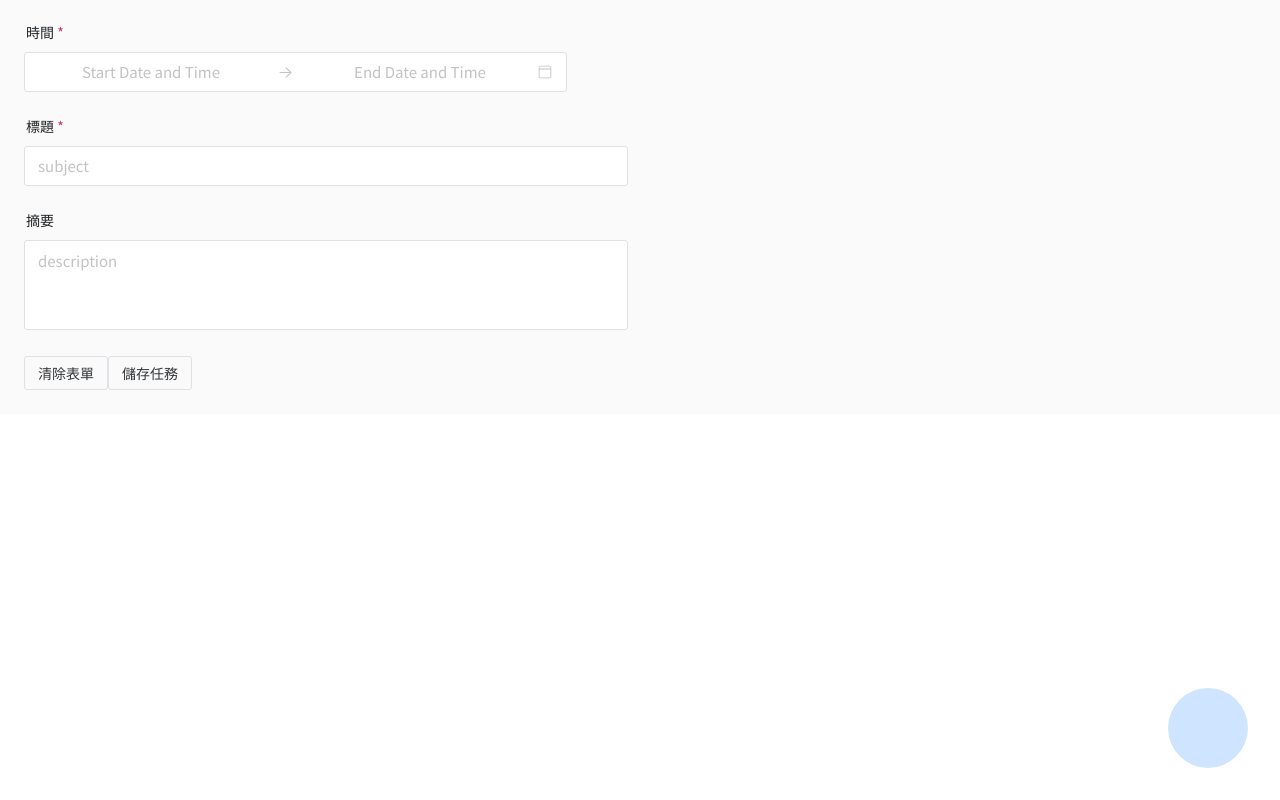
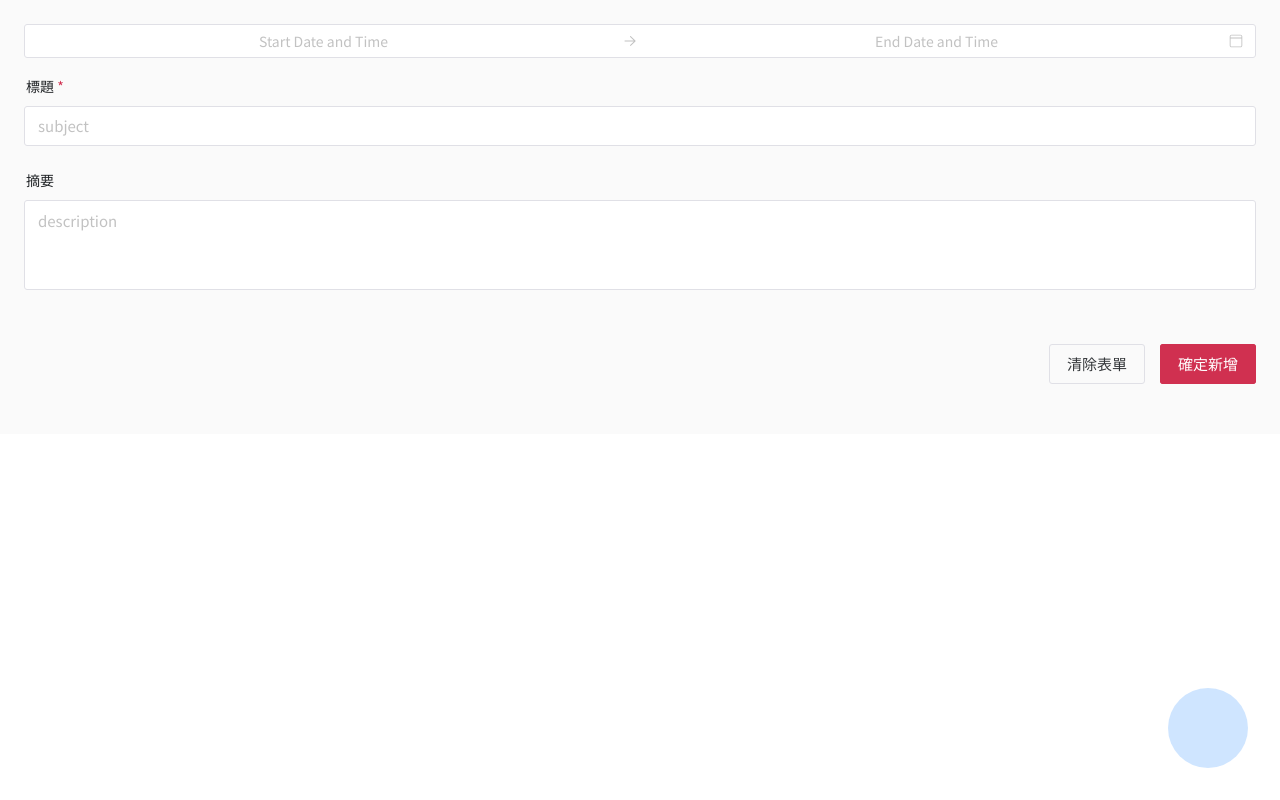
Before and after one commit to colleenchen/vue-calendar, a Vue app: page /#/ in a window 1280 px wide. Built offline with nearby package versions, Linux system fonts and the light colour scheme; some icons are missing.

Commit message:
add list

```diff
--- a/src/components/Task/formAddTask.vue
+++ b/src/components/Task/formAddTask.vue
@@ -6,24 +6,17 @@
     size="large"
     label-placement="top"
   >
-    <n-grid :cols="24" :x-gap="24">
-      <n-form-item-gi :span="12" label="時間" path="datetimerange">
-        <n-space vertical>
-          <n-date-picker
-            type="datetimerange"
-            v-model:value="todo.datetimerange"
-          >
-          </n-date-picker>
-        </n-space>
-      </n-form-item-gi>
-    </n-grid>
-    <n-grid :cols="24" :x-gap="24">
-      <n-form-item-gi :span="12" label="標題" path="subject">
+    <n-space vertical class="date">
+      <n-date-picker type="datetimerange" v-model:value="todo.datetimerange">
+      </n-date-picker>
+    </n-space>
+    <n-grid :gutter="[0, 24]">
+      <n-form-item-gi :span="24" label="標題" path="subject">
         <n-input v-model:value="todo.subject" placeholder="subject" />
       </n-form-item-gi>
     </n-grid>
-    <n-grid :cols="24" :x-gap="24">
-      <n-form-item-gi :span="12" label="摘要" path="description">
+    <n-grid :gutter="[0, 24]">
+      <n-form-item-gi :span="24" label="摘要" path="description">
         <n-input
           v-model:value="todo.description"
           placeholder="description"
@@ -35,11 +28,16 @@
         />
       </n-form-item-gi>
     </n-grid>
-
-    <div>
-      <n-button @click="resetForm">清除表單</n-button>
-      <n-button @click="handleValidateClick">儲存任務</n-button>
-    </div>
+    <n-grid :gutter="[0, 24]">
+      <n-form-item-gi :span="24">
+        <div class="btn-box">
+          <n-button @click="resetForm">清除表單</n-button>
+          <n-button type="error" @click="handleValidateClick"
+            >確定新增</n-button
+          >
+        </div>
+      </n-form-item-gi>
+    </n-grid>
   </n-form>
 </template>
 
@@ -69,7 +67,7 @@ const initialTodo = {
   description: "",
 };
 
-const todo = ref(cloneDeep(initialTodo));
+const todo = ref({ ...initialTodo });
 const rules = {
   subject: {
     required: true,
@@ -103,15 +101,13 @@ const resetForm = () => {
 const handleValidateClick = () => {
   formRef.value?.validate((errors) => {
     if (!errors) {
-      console.log("新增成功");
+      message.info("新增成功");
       addTodo();
     } else {
       console.log(errors);
     }
   });
 };
-
-const methodSave = ref("new");
 
 onMounted(() => {
   initTodos();
@@ -137,7 +133,14 @@ const addTodo = () => {
 </script>
 
 <style lang="scss" scoped>
-pre {
-  margin-top: 20px;
+.date {
+  margin-bottom: 20px;
+}
+.btn-box {
+  width: 100%;
+  text-align: right;
+  button {
+    margin-left: 15px;
+  }
 }
 </style>
--- a/src/components/Task/taskEditor.vue
+++ b/src/components/Task/taskEditor.vue
@@ -1,6 +1,23 @@
-<template></template>
+<template>
+  <div v-for="(task, index) in todoList" :key="index">
+    <div>{{ task.subject }}</div>
+    <div>{{ task.datetimerange }}</div>
+    <div>{{ task.description }}</div>
+  </div>
+</template>
 
 <script setup lang="ts">
+import { defineComponent, computed, ref, onMounted } from "vue";
+const todoList = ref([{}]);
+onMounted(() => {
+  initTodos();
+});
+
+const initTodos = () => {
+  const initTodos = localStorage.getItem("todoList");
+  todoList.value = initTodos ? JSON.parse(initTodos) : [];
+  console.log(todoList);
+};
 </script>
 
 <style>
--- a/src/layout/Setting/index.vue
+++ b/src/layout/Setting/index.vue
@@ -1,13 +1,13 @@
 <template>
   <div class="setting">
-    <n-button strong secondary circle type="info" @click="goList()">
+    <n-button strong secondary circle type="info" @click="showModal = true">
       <template #icon>
         <n-icon size="35"><Add /></n-icon>
       </template>
     </n-button>
     <n-modal v-model:show="showModal">
       <n-card
-        style="width: 600px"
+        style="width: 550px"
         :bordered="false"
         size="huge"
         role="dialog"
@@ -15,7 +15,7 @@
       >
         <template #header>
           <div class="modHead">
-            <span>設定課表</span>
+            <span>新增代辦事項</span>
             <n-button text @click="showModal = false">
               <template #icon>
                 <n-icon size="30" color="#414141"><CloseOutline /></n-icon>
@@ -23,13 +23,9 @@
             </n-button>
           </div>
         </template>
-        <div class="modCon">123</div>
-        <template #footer>
-          <div class="modFoot">
-            <n-button type="tertiary" @click="showModal = false">取消</n-button>
-            <n-button type="primary">確認</n-button>
-          </div>
-        </template>
+        <div class="modCon">
+          <formAddTask />
+        </div>
       </n-card>
     </n-modal>
   </div>
@@ -39,6 +35,7 @@
 import { ref } from "vue";
 import { NCard, NModal, NButton, NIcon } from "naive-ui";
 import { Add, CloseOutline } from "@vicons/ionicons5";
+import formAddTask from "../../components/Task/formAddTask.vue";
 import router from "@/router";
 const showModal = ref(false);
 
```
